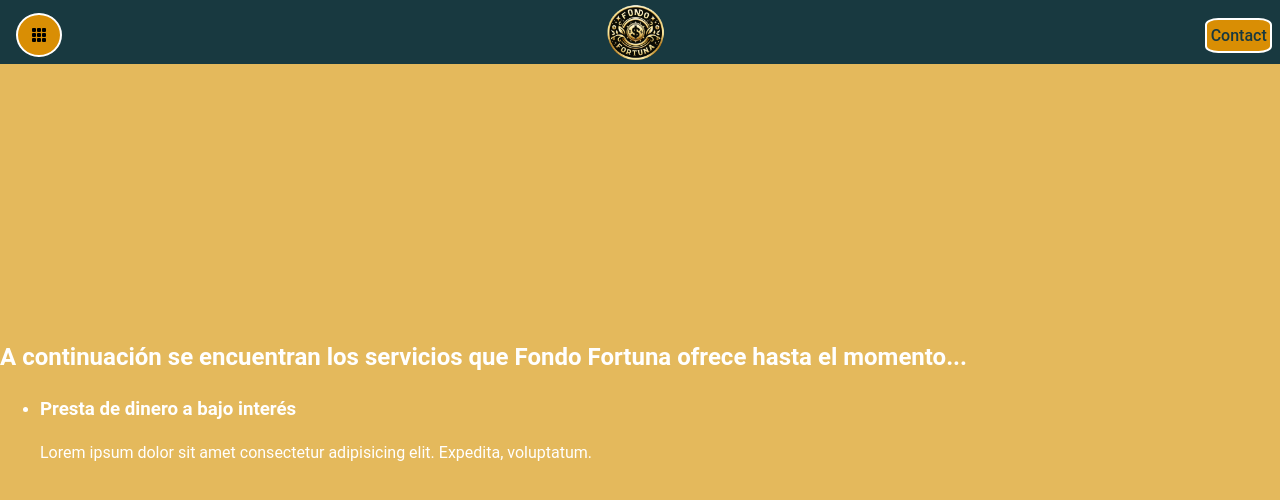
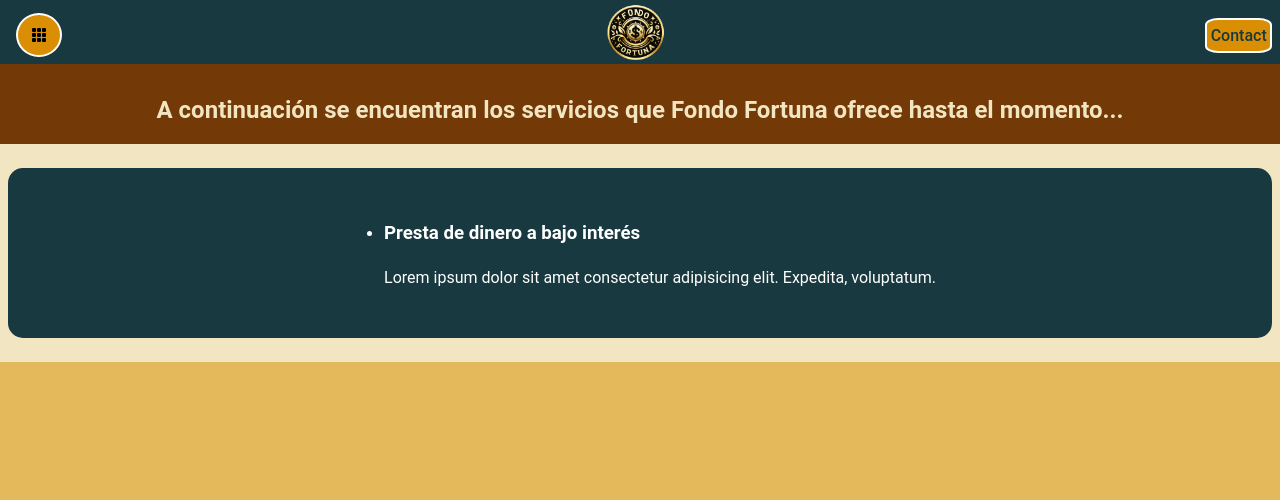
Before and after one commit to javierportillar/fortuneSt, a React (Vite) app: page /services in a window 1280 px wide. Shown: the top 500 px of the page. Built offline with nearby package versions, Linux system fonts and the light colour scheme.

Commit message:
Working on CSS Style for services

```diff
--- a/src/App.css
+++ b/src/App.css
@@ -104,6 +104,7 @@
   width: 20%;
   background-color: var(--bg-color-2);
   transition: transform 0.5s ease-out;
+  border-radius: 0px 10px 10px 0;
 }
 
 .nav.inactive {
@@ -350,9 +351,9 @@
   display: flex;
   flex-direction: column;
   align-items: center;
-  padding-bottom: 1.5em;
+  width: 100%;
 
-  h1{
+  h1 {
     color: var(--bg-color-4);
     margin: 0;
     padding-top: 0.5em;
@@ -365,25 +366,22 @@
   flex-direction: row;
   justify-content: center;
   /* Cambiado de space-between a center */
-  align-items:center;
+  align-items: center;
   text-align: center;
   /* Cambiado de start a center */
   border-radius: 10px;
   width: 100%;
   padding: 0;
   margin: 1em 0 0 0;
-  /* margin: 1px 1px 2px 3px; */
-  /* Ajusta este valor al tamaño de tu navbar más el espacio deseado */
-  /* padding: 1em; */
 
   li {
     list-style: none;
     /* text-align: center; */
     margin: 0 1em 0 1em;
-    padding: 0.2em 2em 0.2em  2em;
+    padding: 0.2em 2em 0.2em 2em;
     border: solid 1px var(--bg-color-4);
     border-radius: 5px;
-    background-color: var(--bg-color-3);
+    background-color: var(--bg-color-2);
     color: var(--bg-color-4);
     cursor: pointer;
     transition: all 0.3s ease-in-out;
@@ -391,13 +389,15 @@
 
     &:hover {
       transform: scale(1.1);
-      background-color: var(--bg-color-2);
-      a{
-        color: var(--bg-color-3);
+      background-color: var(--bg-color-3);
+
+      a {
+        color: var(--bg-color-4);
       }
     }
-    a{
-      color: var(--bg-color-4);
+
+    a {
+      color: var(--bg-color-3);
 
     }
   }
@@ -410,12 +410,27 @@
   flex-wrap: wrap;
   justify-content: space-between;
   align-items: center;
-
+  width: 100%;
+  background-color: var(--bg-color-9);
+  margin: 1.5em;
 }
 
-.products__list{
+.products__list {
   display: flex;
   flex-direction: row;
+  flex-wrap: wrap;
+  justify-content: space-around;
+  align-items: center;
+  margin: 0.5em;
+  padding: 1em;
+  /* border: 1px solid var(--bg-color-4); */
+  /* border-radius: 15px; */
+  /* background-color: var(--bg-color-3); */
+}
+
+.products__list__item {
+  display: flex;
+  flex-direction: column;
   flex-wrap: wrap;
   justify-content: space-between;
   align-items: center;
@@ -423,9 +438,70 @@
   padding: 1em;
   border: 1px solid var(--bg-color-4);
   border-radius: 15px;
+  background-color: var(--bg-color-3);
+
+  h3,
+  p {
+    margin: 0.5em 0 0.5em 0;
+  }
+
+  button {
+    background-color: var(--bg-color-4);
+    color: var(--bg-color-3);
+    border: 2px solid var(--bg-color-2);
+
+    &&:hover {
+      border: 1px solid var(--bg-color-4);
+      background-color: var(--bg-color-2);
+      transition: all 0.3s ease-in-out;
+    }
+  }
 }
 
+.services {
+  position: absolute;
+  top: 4em;
+  background-color: var(--bg-color-8);
+  display: flex;
+  flex-direction: column;
+  align-items: center;
+  width: 100%;
 
+  h2 {
+    color: var(--bg-color-4);
+    margin: 0;
+    padding-top: 0.5em;
+
+  }
+
+}
+
+.services__tittle {
+  color: var(--bg-color-4);
+  padding: 1em;
+}
+
+.services__bg {
+  width: 100%;
+
+  /* margin: 0.5em; */
+  padding: 1em;
+  background-color: var(--bg-color-4);
+}
+
+.services__list{
+  display: flex;
+  flex-direction: row;
+  flex-wrap: wrap;
+  justify-content: space-around;
+  align-items: center;
+  margin: 0.5em;
+  padding: 1em;
+  /* border: 1px solid var(--bg-color-4); */
+  border-radius: 15px;
+  background-color: var(--bg-color-3);
+  cursor: pointer;
+}
 
 @media (prefers-reduced-motion: no-preference) {
   a:nth-of-type(2) .logo {
```
